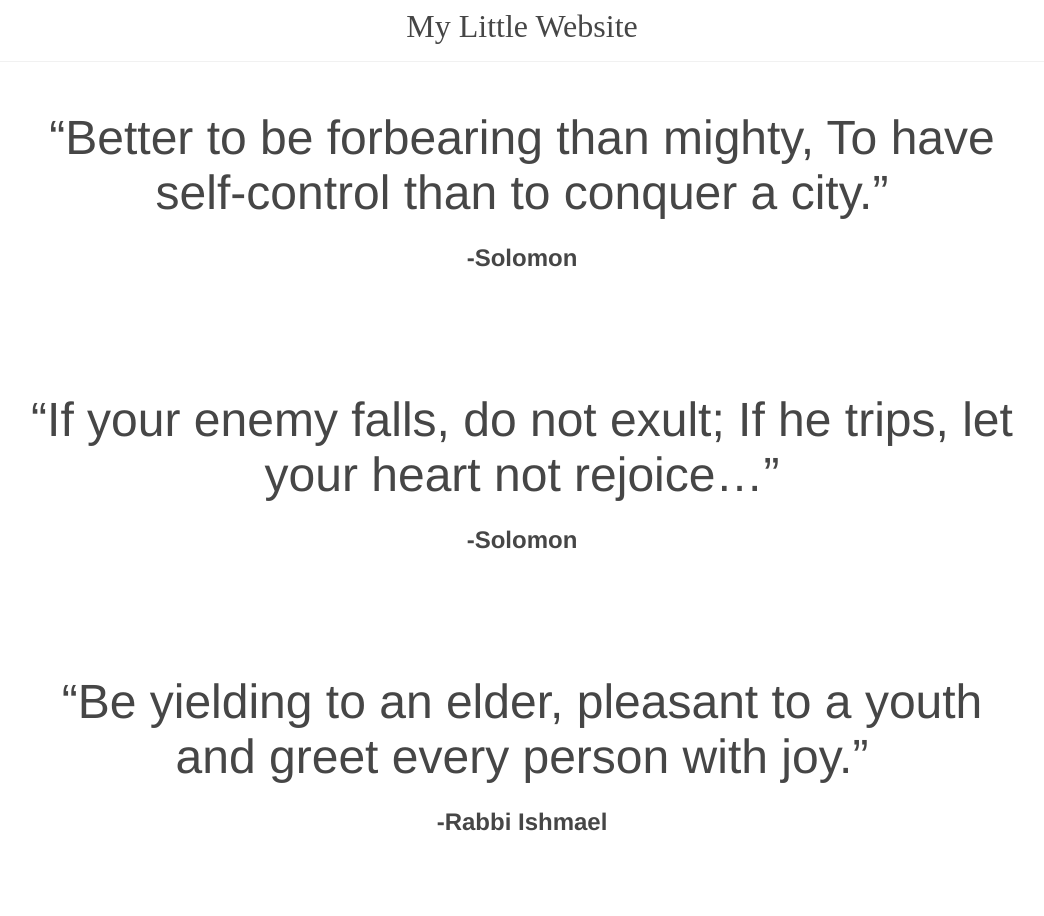
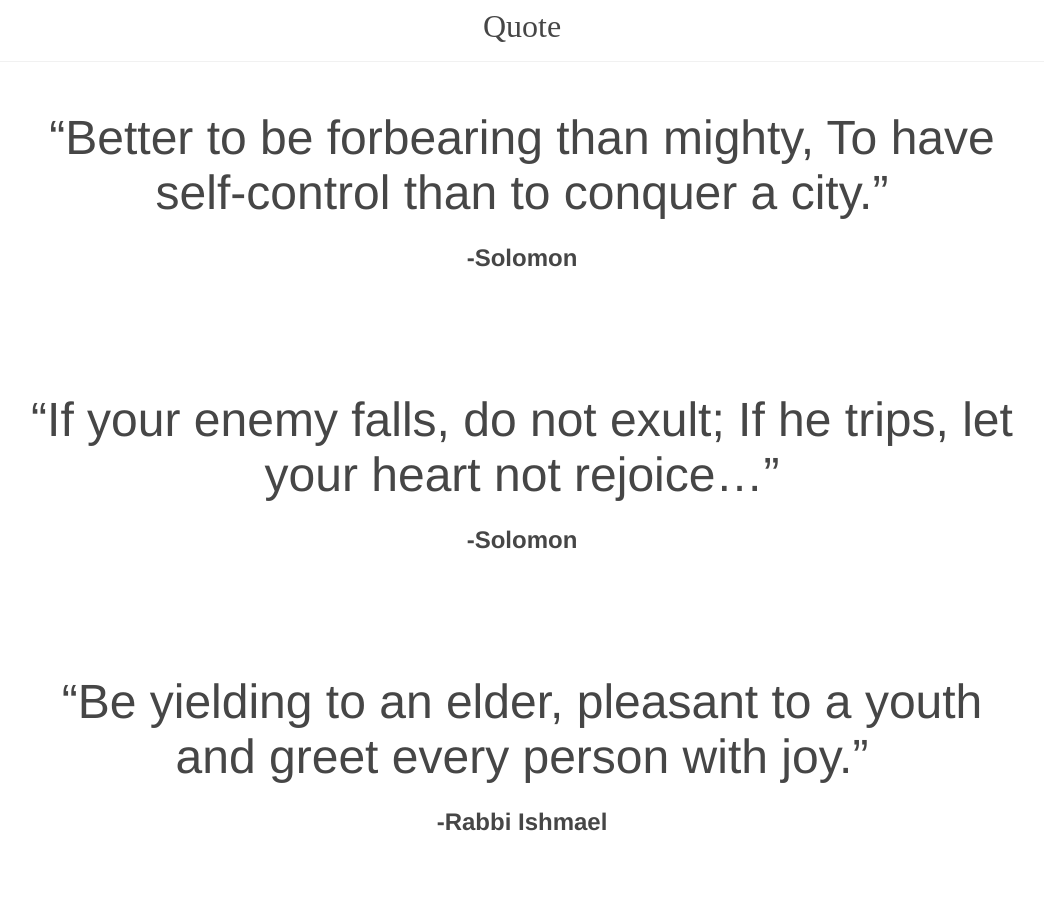
Before and after one commit to Cawhee/Quote, a Jekyll site: the page built from index.html, in a window 1280 px wide. Shown: the whole page, without its empty margins (118-1162 px from the left). Built offline with Jekyll 4.4.1, drawn with Linux system fonts in a browser that asks for light colours.

Commit message:
custom name

```diff
--- a/_config.yml
+++ b/_config.yml
@@ -1,6 +1,5 @@
 # Site settings
-title: My Little Website
-tagline: "Changing the world, one uninspired quote at a time"
+title: Quote
 url: "http://yourwebsite.com" # The base hostname & protocol for your site. Use it if you need absolute URL's
 
 # Use this for production
```
